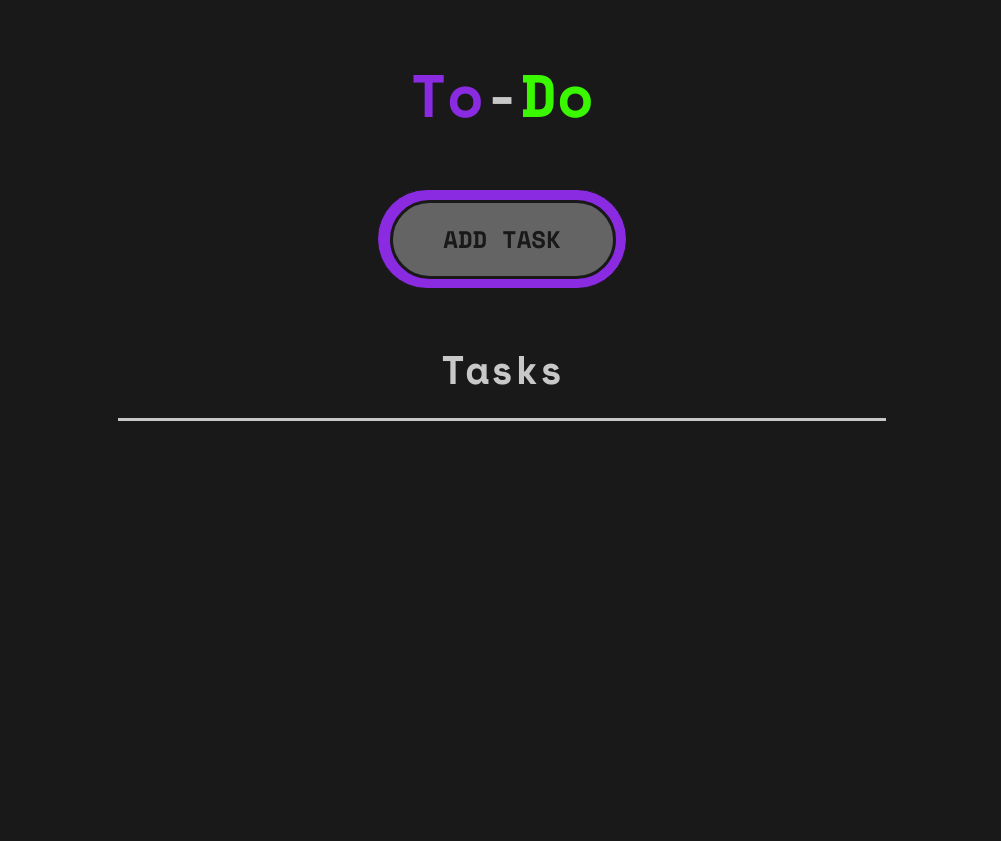
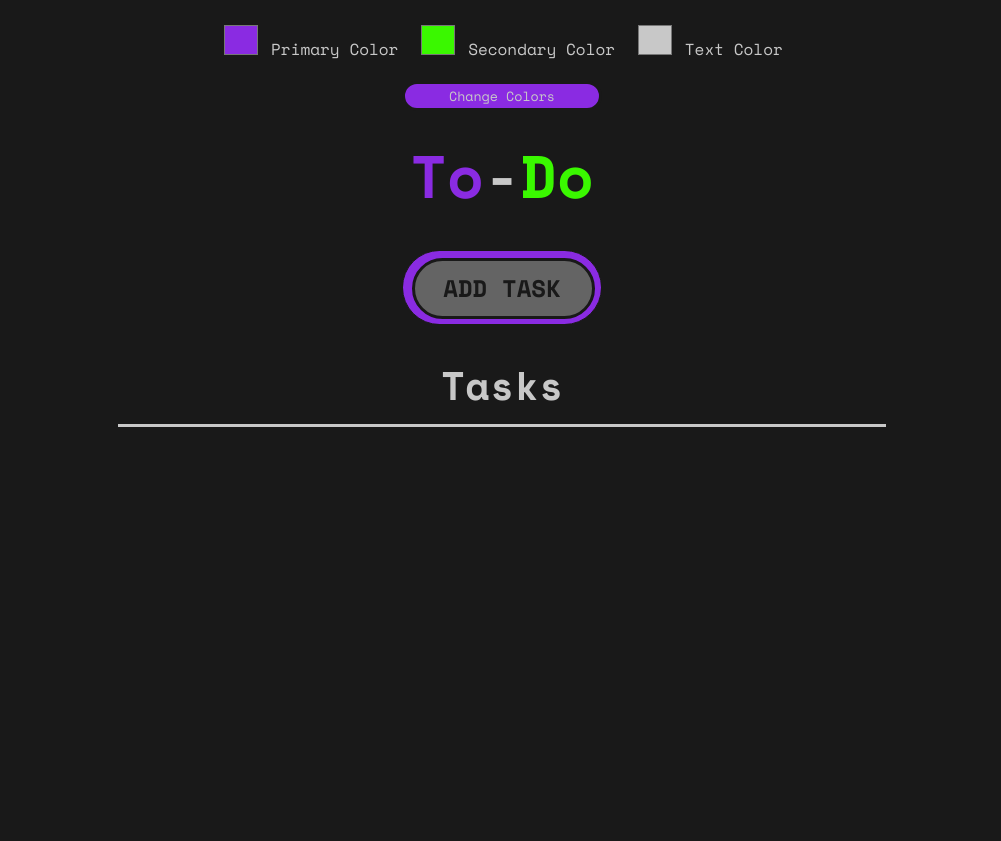
Before and after one commit to Finsternavy/JS_ToDo, a plain HTML site: page index.html in a window 1280 px wide. Shown: the top 841 px of the page, without its empty margins (138-1139 px from the left). Drawn offline with nearby package versions, Linux system fonts and the light colour scheme.

Commit message:
103_competency_report_final
added color picker

```diff
--- a/index.html
+++ b/index.html
@@ -13,7 +13,15 @@
 </head>
 <body>
     <header>
-        <h1><span class="to">To</span>-<span class="do">Do</span></h1>
+        <div class="color-change-section">
+            <div class="color-picker-container">
+                <p><input id="primary-color-picker" type="color" value="#8A2BE2"> Primary Color</p>
+                <p><input id="secondary-color-picker" type="color" value="#3AF800"> Secondary Color</p>
+                <p><input id="accent-color-picker" type="color" value="#C8C8C8"> Text Color</p>
+            </div>
+            <button onclick="changeColors();" class="update-colors-button">Change Colors</button>
+        </div>
+        <h1><span class="to" id="primary">To</span>-<span class="do">Do</span></h1>
     </header>
     <main>
         <div class="button">
--- a/styles/main.css
+++ b/styles/main.css
@@ -1,7 +1,7 @@
 :root{
     /*rgb(138, 43, 226) purple*/
     /*rgb(59, 212, 250) light-blue*/
-    --default-block-margin: 20px;
+    --default-block-margin: 10px;
     --primary-color: rgb(138, 43, 226);
     --secondary-color: rgb(58, 248, 0);
     --accent-color: rgb(200, 200, 200);
@@ -22,13 +22,52 @@
     background-color: rgb(25, 25, 25);
     font-family: 'Space Mono', monospace;
 }
+.color-change-section{
+    display: flex;
+    flex-direction: column;
+    justify-content: space-between;
+    align-items: center;
+}
+.color-picker-container{
+    color: var(--accent-color);
+    display: flex;
+    flex-wrap: wrap;
+    justify-content: space-between;
+    padding: 20px;
+}
+.color-picker-container > *{
+    margin-inline: 10px;
+}
+.color-picker-container input[type=color]{
+    border-style: none;
+    border: 1px solid rgb(25, 25, 25);
+    height: 40px;
+    width: 40px;
+}
+.update-colors-button{
+    text-align: center;
+    justify-items: center;
+    align-items: center;
+    width: 200px;
+    height: 30px;
+    color: var(--accent-color);
+    border: 3px solid rgb(25, 25, 25);
+    border-radius: 20px;
+    background-image: var(--gradient);
+    background-size: 400%;
+    background-position: right;
+    transition: background-position .5s;
+}
+.update-colors-button:hover{
+    background-position: left;
+}
 h1,
 .button{
     text-align: center;
     color: var(--accent-color);
 }
 h1{
-    margin-top: 50px;
+    margin-top: 20px;
     font-size: 40px;
 }
 .to{
@@ -39,10 +78,10 @@ h1{
 }
 .button button{
     position: relative;
-    margin-top: 50px;
-    margin-bottom: 50px;
-    height: 100px;
-    width: 250px;
+    margin-top: 30px;
+    margin-bottom: 30px;
+    height: 75px;
+    width: 200px;
     background-image: var(--gradient);
     background-size: 400%;
     background-position: right;
@@ -78,9 +117,9 @@ h1{
 }
 .list-button{
     position: relative;
-    top: 10px;
+    top: 5px;
     left: 40px;
-    height: 80px;
+    height: 65px;
     width: 150px;
     border: 1px solid rgb(100, 100, 100);
     border-left: 5px solid var(--secondary-color);
@@ -102,7 +141,7 @@ h1{
     color: rgb(25, 25, 25);
 }
 h2{
-    color: rgb(200, 200, 200);
+    color: var(--accent-color);
     text-align: center;
     border-bottom: 3px solid var(--accent-color);
     width: 90%;
@@ -132,7 +171,8 @@ ol li{
     left: -50px;
     margin-top: var(--default-block-margin);
     font-size: 16px;
-    padding: 30px;
+    padding: 15px;
+    color: var(--accent-color);
     border: 8px solid rgb(25, 25, 25);
     border-radius: 70px;
     width: 100%;
--- a/toDo.js
+++ b/toDo.js
@@ -3,10 +3,8 @@ let taskArray = new Array();
 
 // add a task to the task array
 function addTask(){
-
     //get the task from the user
     task = prompt("Enter a task: ");
-
     // only place the task in the array if a task is actually typed
     if(task != "" && task != null){
         // add the task
@@ -14,18 +12,14 @@ function addTask(){
         // keep track and verify
         console.log(taskArray);
     }
-
     // local variable to clear value automatically after each task creation
     let innerHTMLText = "";
-
     // iterated depending on number of elements in the array
     for(let i = 0; i < taskArray.length; i++){
-
         // add the html for each element into a single string
         // also dynamically creates delete button for each task
-        innerHTMLText = innerHTMLText + `<div class="task-container"><button onclick="removeTask(${i});" class="list-button">X</button><li class="list-item">${taskArray[i]}</li></div>`;
+        innerHTMLText += `<div class="task-container"><button onclick="removeTask(${i});" class="list-button">X</button><li class="list-item">${taskArray[i]}</li></div>`;
     }
-
     document.getElementById("task-list").innerHTML=`
         ${innerHTMLText}
         `;
@@ -40,10 +34,23 @@ function removeTask(taskIndex){
     let innerHTMLText = "";
 
     for(let i = 0; i < taskArray.length; i++){
-        innerHTMLText = innerHTMLText + `<div class="task-container"><button onclick="removeTask(${i});" class="list-button">X</button><li class="list-item">${taskArray[i]}</li></div>`;
+        innerHTMLText += `<div class="task-container"><button onclick="removeTask(${i});" class="list-button">X</button><li class="list-item">${taskArray[i]}</li></div>`;
     }
 
     document.getElementById("task-list").innerHTML=`
         ${innerHTMLText}
         `;
 }
+
+let rootElement = document.querySelector(':root');
+
+function changeColors(){
+    rootElement.style.setProperty('--primary-color',
+    document.getElementById('primary-color-picker').value)
+
+    rootElement.style.setProperty('--secondary-color',
+    document.getElementById('secondary-color-picker').value)
+
+    rootElement.style.setProperty('--accent-color',
+    document.getElementById('accent-color-picker').value)
+}
```
